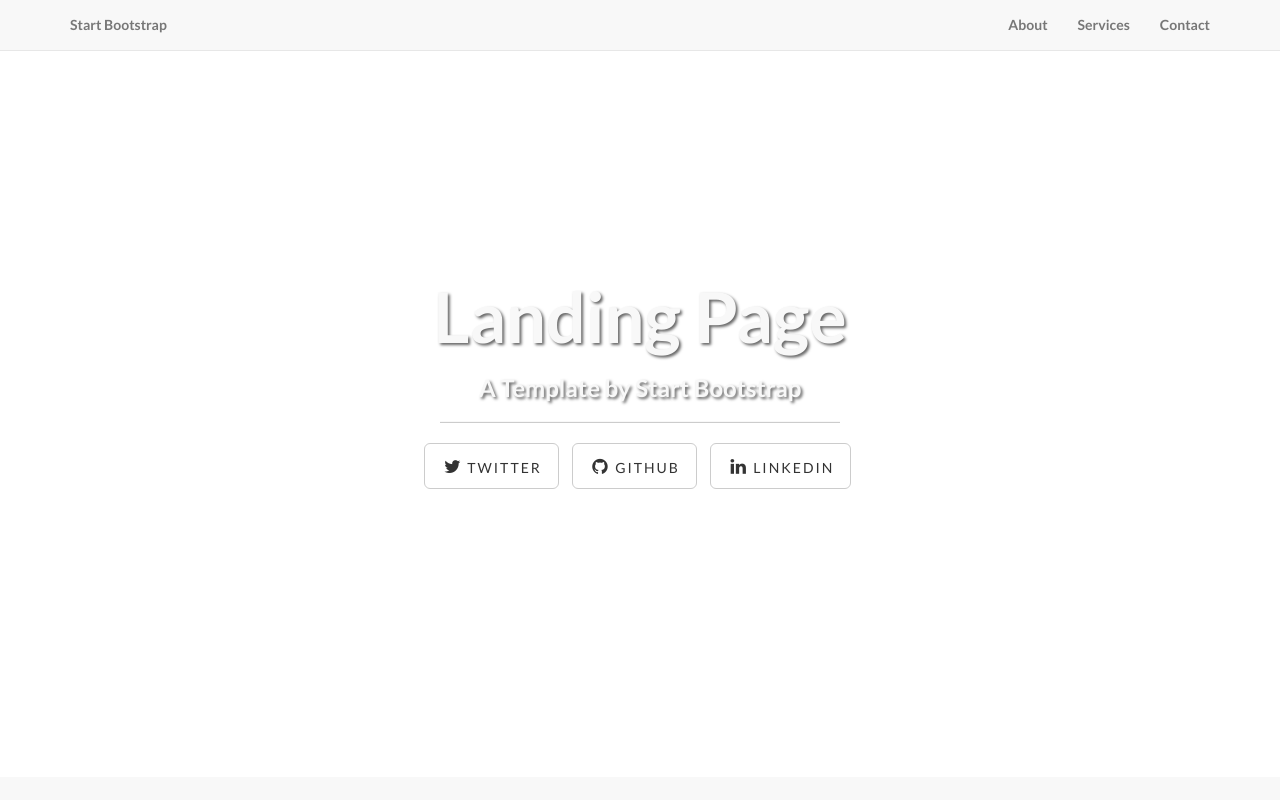
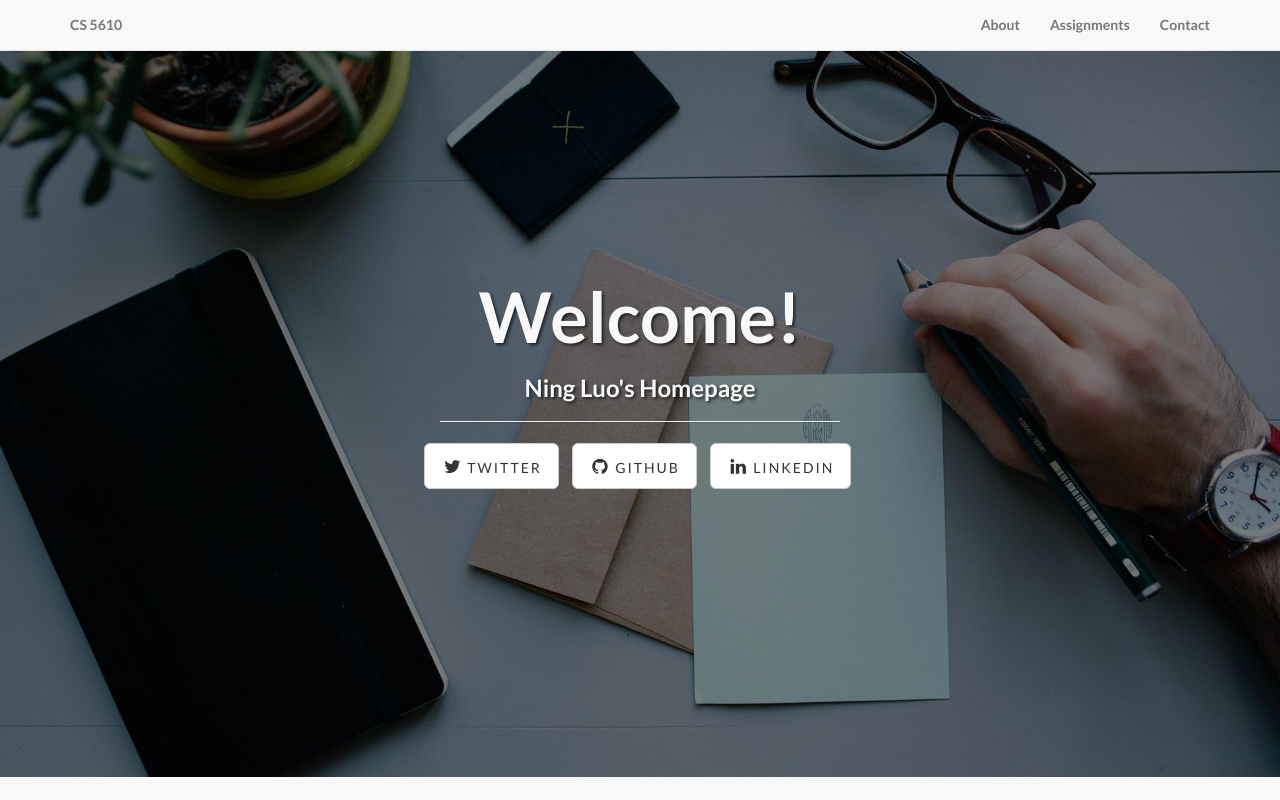
Before and after one commit to NingLuo/webdev, a website: page public/experiments/landingPage/landingPage.html in a window 1280 px wide. Shown: the top 800 px of the page. Drawn offline with nearby package versions, Linux system fonts and the light colour scheme.

Commit message:
added img folder into landingPage experiments folder

```diff
--- a/public/experiments/landingPage/landingPage.html
+++ b/public/experiments/landingPage/landingPage.html
@@ -44,7 +44,7 @@
                 <span class="icon-bar"></span>
                 <span class="icon-bar"></span>
             </button>
-            <a class="navbar-brand topnav" href="#">Start Bootstrap</a>
+            <a class="navbar-brand topnav" href="#">CS 5610</a>
         </div>
         <!-- Collect the nav links, forms, and other content for toggling -->
         <div class="collapse navbar-collapse" id="bs-example-navbar-collapse-1">
@@ -53,7 +53,7 @@
                     <a href="#about">About</a>
                 </li>
                 <li>
-                    <a href="#services">Services</a>
+                    <a href="#services">Assignments</a>
                 </li>
                 <li>
                     <a href="#contact">Contact</a>
@@ -74,8 +74,8 @@
         <div class="row">
             <div class="col-lg-12">
                 <div class="intro-message">
-                    <h1>Landing Page</h1>
-                    <h3>A Template by Start Bootstrap</h3>
+                    <h1>Welcome!</h1>
+                    <h3>Ning Luo's Homepage</h3>
                     <hr class="intro-divider">
                     <ul class="list-inline intro-social-buttons">
                         <li>
--- a/public/experiments/landingPage/style/landing-page.css
+++ b/public/experiments/landingPage/style/landing-page.css
@@ -35,7 +35,7 @@
     padding-bottom: 50px;
     text-align: center;
     color: #f8f8f8;
-    background: url(../../../../../../Downloads/startbootstrap-landing-page-1.0.5/img/intro-bg.jpg) no-repeat center center;
+    background: url(../img/intro-bg.jpg) no-repeat center center;
     background-size: cover;
 }
 
@@ -116,7 +116,7 @@
 .banner {
     padding: 100px 0;
     color: #f8f8f8;
-    background: url(../../../../../../Downloads/startbootstrap-landing-page-1.0.5/img/banner-bg.jpg) no-repeat center center;
+    background: url(../img/banner-bg.jpg) no-repeat center center;
     background-size: cover;
 }
 
```
Also changed, not shown: public/experiments/landingPage/img/banner-bg.jpg (added), public/experiments/landingPage/img/dog.png (added), public/experiments/landingPage/img/intro-bg.jpg (added), public/experiments/landingPage/img/ipad.png (added), public/experiments/landingPage/img/phones.png (added).
